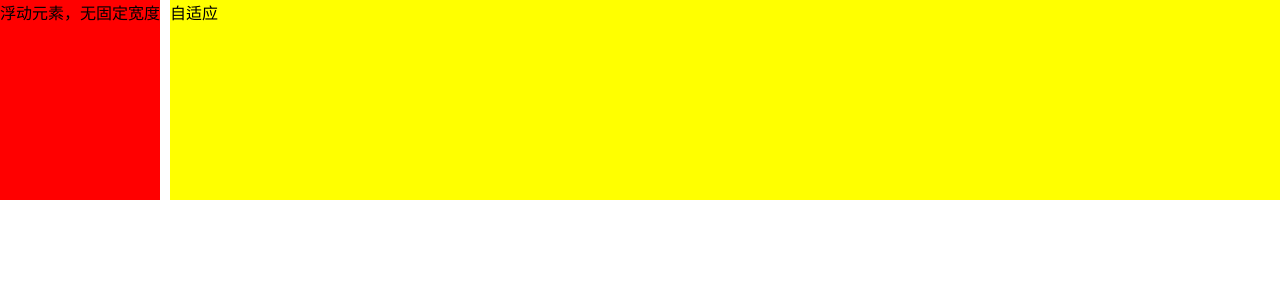
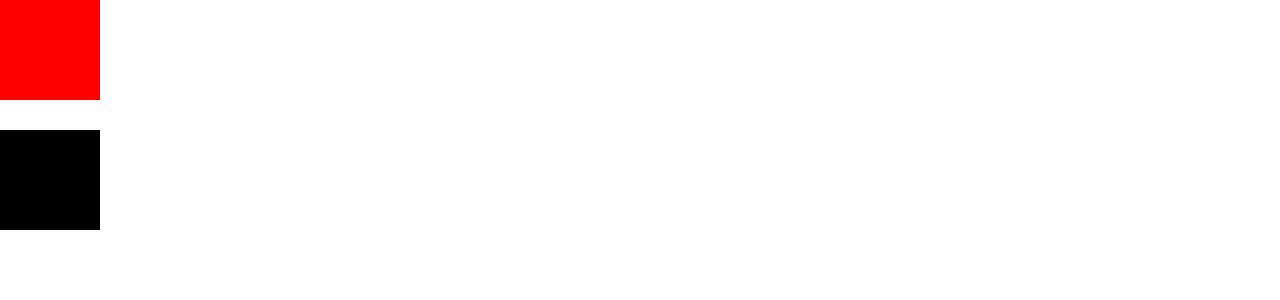
Before and after one commit to kunGlad/interview, a React (Create React App) app: page /bfc in a window 1280 px wide. Shown: the top 300 px of the page. Built offline with nearby package versions, Linux system fonts and the light colour scheme.

Commit message:
bfc-相邻的两个BFC margin会重叠

```diff
--- a/src/pages/bfc/index.css
+++ b/src/pages/bfc/index.css
@@ -10,3 +10,23 @@
     height: 200px;
     background-color: yellow;
 }
+
+
+.child1 {
+    width: 100px;
+    height: 100px;
+    margin-bottom: 10px;
+    background-color: red;
+}
+.child2Wrap {
+    /* 为其中一个子元素创建一个新的、独立的 BFC，将它们分隔到不同的 BFC 中。
+    BFC 的一个重要特性就是内部元素与外部元素相互隔离，这包括了阻止与外部的 margin 合并 */
+    overflow: hidden;
+}
+.child2 {
+    width: 100px;
+    height: 100px;
+    background-color: black;
+    margin-top: 20px;
+
+}
--- a/src/pages/bfc/index.tsx
+++ b/src/pages/bfc/index.tsx
@@ -1,9 +1,23 @@
 import "./index.css";
 const BFC = () => {
   return (
+    // <div>
+    //   <div className="left">浮动元素，无固定宽度</div>
+    //   <div className="right">自适应</div>
+    // </div>
+
+    // 第一种方法 BFC两个相邻的 margin会重叠 取值较大的那个
+    // <div>
+    //   <div className="child1"></div>
+    //   <div className="child2"></div>
+    // </div>
+
+    // 第二种方案 内外BFC相隔离
     <div>
-      <div className="left">浮动元素，无固定宽度</div>
-      <div className="right">自适应</div>
+      <div className="child1"></div>
+      <div className="child2Wrap">
+        <div className="child2"></div>
+      </div>
     </div>
   );
 };
```
